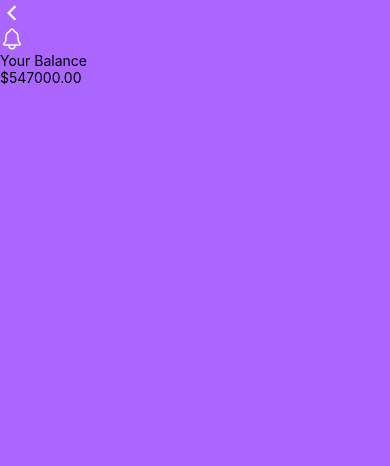
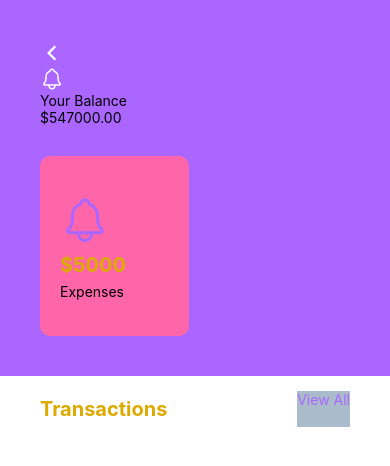
Before and after one commit to msr1013/first-react-native-app, a React Native app: screen / in a window 390 px wide. Shown: the top 466 px of the page. Built offline with nearby package versions, Linux system fonts and the light colour scheme.

Commit message:
'custom-button'

```diff
--- a/widgets/HomePage.js
+++ b/widgets/HomePage.js
@@ -13,6 +13,8 @@ const AppBar = props => {
 }
 
 const TypeCard = props => {
+
+
     return (
         <View style={{ ...styles.typeCard, backgroundColor: props.color }}>
             <Ionicons name={props.icon} size={50} color={Colors.blue} />
@@ -20,6 +22,12 @@ const TypeCard = props => {
             <Text style={styles.title}>{props.title}</Text>
         </View>
     )
+}
+
+const CustomButton = props => {
+    return <View style={{ ...styles.button, backgroundColor: props.bgc }}>
+        <Text style={{ color: props.color }}>{props.title}</Text>
+    </View>
 }
 
 const HomePage = props => {
@@ -31,9 +39,16 @@ const HomePage = props => {
                 <Text style={styles.balanceHeading}>Your Balance</Text>
                 <Text style={styles.balance}>$547000.00</Text>
                 <View style={styles.typeCards}>
-
+                    <TypeCard color={Colors.lightBlue} icon='md-notifications-outline' title='Expenses' amount='$5000' />
                 </View>
-
+            </View>
+            <View style={styles.transactionContainer}>
+                <View style={{ ...styles.container, marginTop: 15 }}>
+                    <View style={styles.titleBar}>
+                        <Text style={styles.amount}>Transactions</Text>
+                        <CustomButton title='View All' color={Colors.blue} bgc='#abc'> </CustomButton>
+                    </View>
+                </View>
             </View>
         </View>
     )
@@ -44,6 +59,11 @@ const styles = StyleSheet.create({
         flex: 1,
         backgroundColor: Colors.blue
     },
+    container: {
+        paddingHorizontal: 40,
+        marginVertical: 40
+
+    },
     appbar: {
         flexDirection: 'row',
         justifyContent: 'space-between'
@@ -52,6 +72,27 @@ const styles = StyleSheet.create({
         flexDirection: 'row',
         justifyContent: 'space-between',
         marginTop: 30
+    },
+    typeCard: {
+        width: '48%',
+        height: 180,
+        borderRadius: 10,
+        padding: 20,
+        justifyContent: 'center'
+    },
+    transactionContainer: {
+        flex: 1,
+        backgroundColor: 'white'
+    },
+    titleBar: {
+        flexDirection: 'row',
+        justifyContent: 'space-between',
+    },
+    amount: {
+        marginVertical: 6,
+        fontWeight: 'bold',
+        color: '#da0',
+        fontSize: 20
     }
 })
 
```
